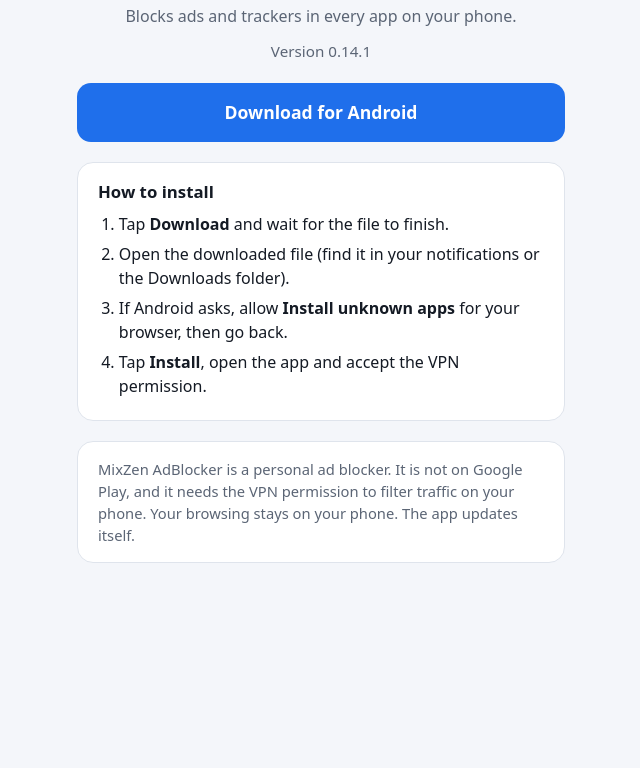
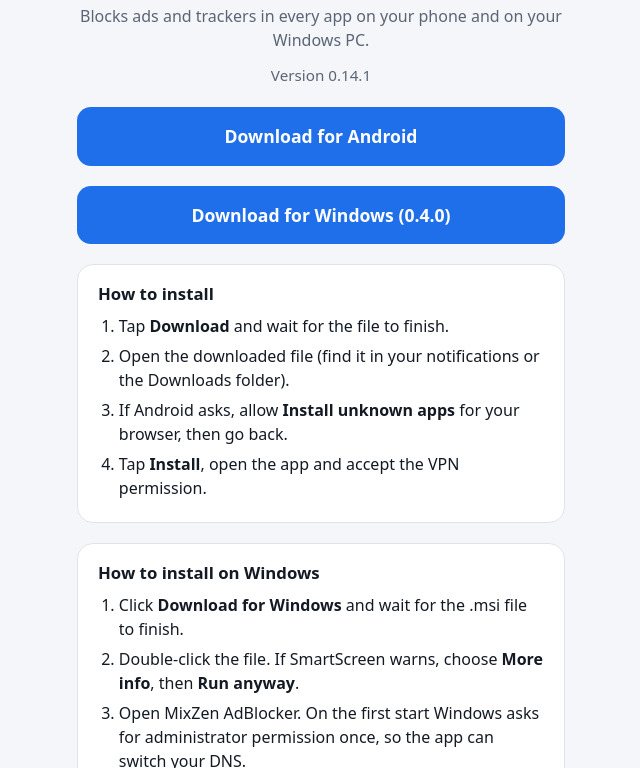
Before and after one commit to mixOsApps/adblocker-releases, a plain HTML site: page index.html in a window 1280 px wide. Shown: the part 184-952 px from the top of the page, without its empty margins (319-959 px from the left). Before the commit the page ends 800 px from the top, so only its background shows below. Drawn offline with Linux system fonts and the light colour scheme.

Commit message:
Page: Download for Windows

```diff
--- a/index.html
+++ b/index.html
@@ -4,7 +4,7 @@
 <meta charset="utf-8">
 <meta name="viewport" content="width=device-width, initial-scale=1">
 <title>MixZen AdBlocker</title>
-<meta name="description" content="Download MixZen AdBlocker, a personal system-wide ad blocker for Android.">
+<meta name="description" content="Download MixZen AdBlocker, a personal system-wide ad blocker for Android and Windows.">
 <link rel="icon" href="logo.png">
 <style>
 :root{--bg:#f4f6fa;--card:#fff;--text:#141a24;--muted:#5b6575;--accent:#1f6feb;--on-accent:#fff;--line:#dfe4ec}
@@ -32,10 +32,11 @@ p{margin:0}
 <header>
 <img src="logo.png" alt="MixZen AdBlocker logo" width="96" height="96">
 <h1>MixZen AdBlocker</h1>
-<p class="sub">Blocks ads and trackers in every app on your phone.</p>
+<p class="sub">Blocks ads and trackers in every app on your phone and on your Windows PC.</p>
 <p class="ver" id="ver">Latest version</p>
 </header>
-<a class="btn" id="dl" href="https://github.com/mixOsApps/adblocker-releases/releases/latest">Download for Android</a>
+<a class="btn" id="dl" href="https://github.com/mixOsApps/adblocker-releases/releases/tag/v0.14.1">Download for Android</a>
+<a class="btn" id="dlwin" href="https://github.com/mixOsApps/adblocker-releases/releases/tag/desktop-v0.4.0">Download for Windows</a>
 <section>
 <h2>How to install</h2>
 <ol>
@@ -43,6 +44,15 @@ p{margin:0}
 <li>Open the downloaded file (find it in your notifications or the Downloads folder).</li>
 <li>If Android asks, allow <b>Install unknown apps</b> for your browser, then go back.</li>
 <li>Tap <b>Install</b>, open the app and accept the VPN permission.</li>
+</ol>
+</section>
+<section>
+<h2>How to install on Windows</h2>
+<ol>
+<li>Click <b>Download for Windows</b> and wait for the .msi file to finish.</li>
+<li>Double-click the file. If SmartScreen warns, choose <b>More info</b>, then <b>Run anyway</b>.</li>
+<li>Open MixZen AdBlocker. On the first start Windows asks for administrator permission once, so the app can switch your DNS.</li>
+<li>To remove it, use <b>Settings &gt; Apps</b>. Uninstalling puts your Windows settings back first.</li>
 </ol>
 </section>
 <section class="note">
@@ -61,6 +71,16 @@ p{margin:0}
       ver.textContent = "Version " + j.versionName;
     })
     .catch(function () { ver.textContent = "Latest version"; });
+
+  var winDl = document.getElementById("dlwin");
+  fetch("https://raw.githubusercontent.com/mixOsApps/adblocker-releases/main/desktop-version.json", { cache: "no-store" })
+    .then(function (r) { if (!r.ok) throw new Error(r.status); return r.json(); })
+    .then(function (j) {
+      if (!j.msiUrl || !j.versionName) throw new Error("bad feed");
+      winDl.href = j.msiUrl;
+      winDl.textContent = "Download for Windows (" + j.versionName + ")";
+    })
+    .catch(function () { /* keep the release-page fallback */ });
 })();
 </script>
 </body>
```
